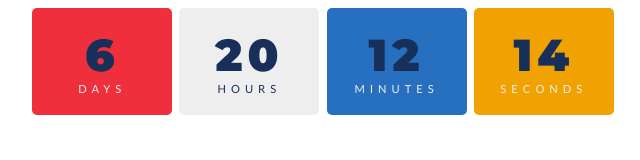
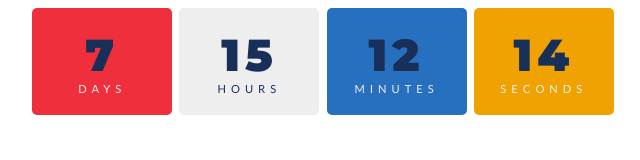
Before and after one commit to anchihsieh/notion, a plain HTML site: page index.html in a window 1280 px wide. Shown: the full height of the page, 317-957 px from the left. Drawn offline with Linux system fonts and the light colour scheme.

Commit message:
Update index.html

```diff
--- a/index.html
+++ b/index.html
@@ -103,7 +103,7 @@ body{
 </body>
 <script>
     const year = new Date().getFullYear();
-const myDate = new Date('Nov 17, 2020 00:00:00');
+const myDate = new Date('Nov 17, 2020 19:00:00');
 console.log(myDate);
 
 // countdown
```
